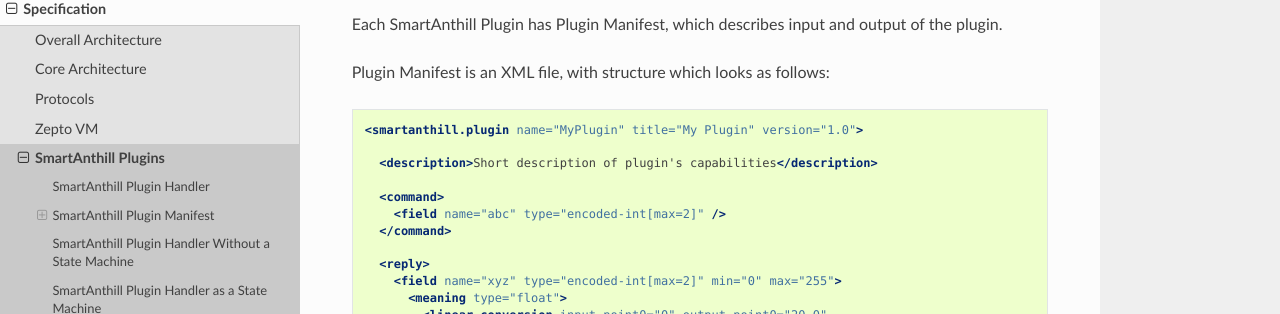
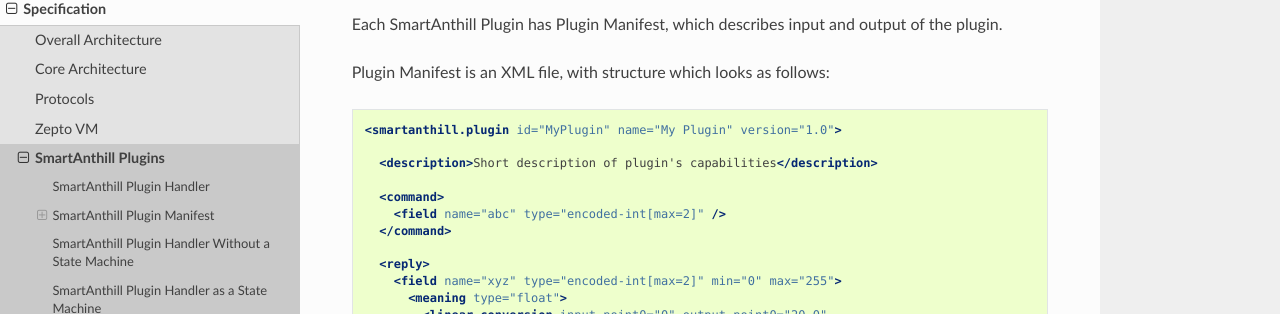
Before and after one commit to smartanthill/smartanthill2_0, a Sphinx documentation site: the page built from docs/design-documents/smartanthill-plugins.rst, in a window 1280 px wide and 900 px high, scrolled down 1166 px. Shown: the part 137-451 px from the top of the window. Built offline with Sphinx 7.4.7 and the Read the Docs theme 2.0.0, drawn with Linux system fonts in a browser that asks for light colours.

Commit message:
Switch to "id" and "name" identifiers for plugin

```diff
--- a/docs/design-documents/smartanthill-plugins.rst
+++ b/docs/design-documents/smartanthill-plugins.rst
@@ -61,7 +61,7 @@
 
 .. code-block:: xml
 
-  <smartanthill.plugin name="MyPlugin" title="My Plugin" version="1.0">
+  <smartanthill.plugin id="MyPlugin" name="My Plugin" version="1.0">
 
     <description>Short description of plugin's capabilities</description>
 
```
